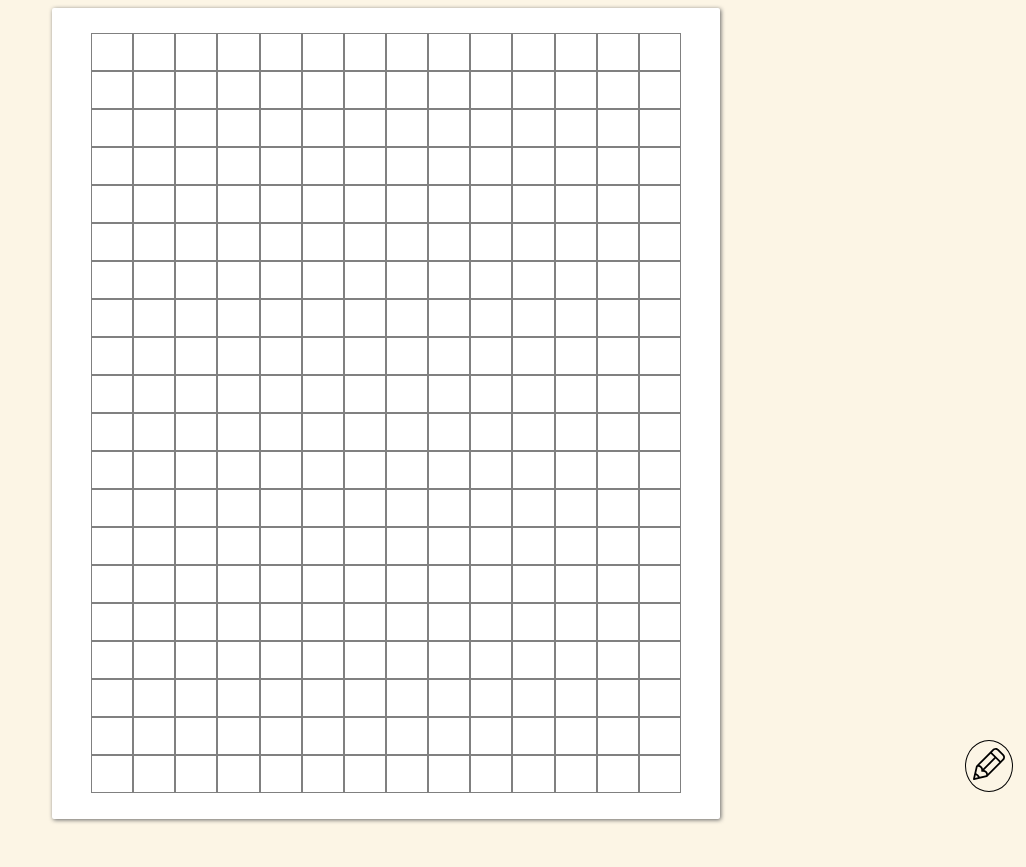
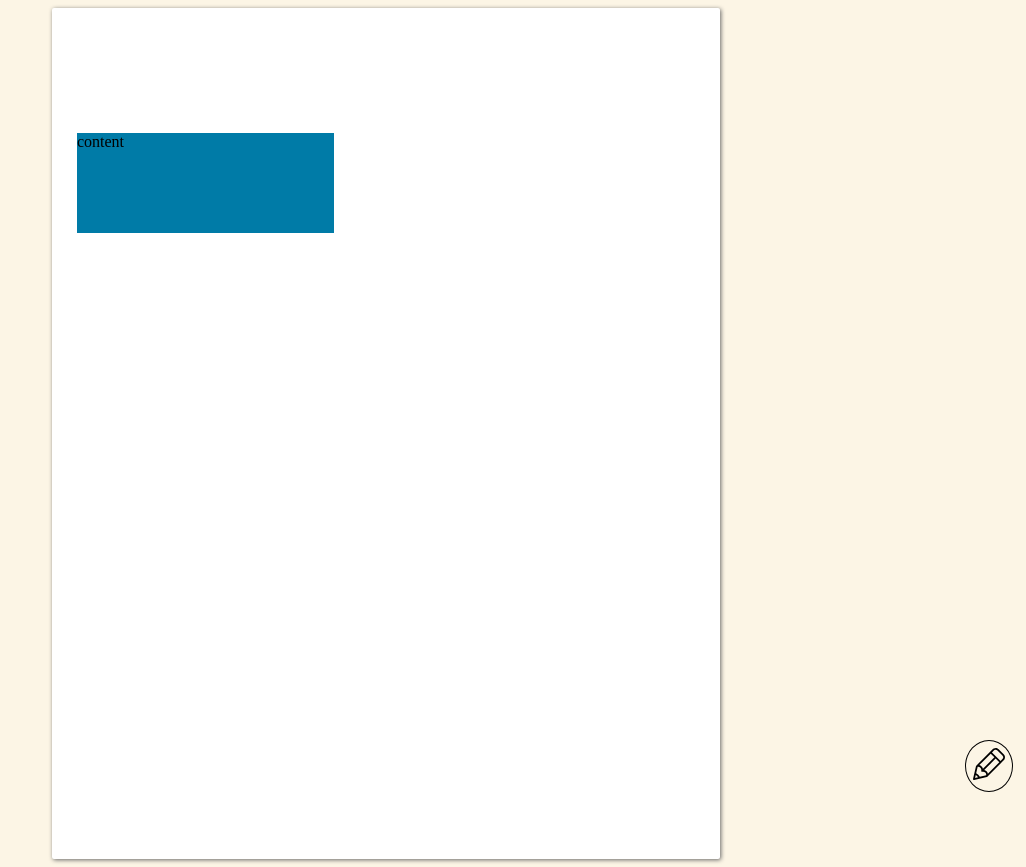
Before and after one commit to Guillamoure/character-finder-v2, a React (Create React App) app: page / in a window 1280 px wide. Shown: the whole page, without its empty margins (254-1280 px from the left). Before the commit the page ends 827 px from the top, so only its background shows below. Built offline with nearby package versions, Linux system fonts and the light colour scheme.

Commit message:
grid areas using interpolations

```diff
--- /dev/null
+++ b/src/pages/CharacterSheet/CharacterData/AbiltyScores/index.js
@@ -0,0 +1,15 @@
+import React from "react";
+import "./index.scss";
+
+const AbilityScores = ({
+  str = 10,
+  dex = 10,
+  con = 10,
+  int = 10,
+  wis = 10,
+  cha = 10,
+}) => {
+  return <section id="ability-scores"> content</section>;
+};
+
+export default AbilityScores;
--- /dev/null
+++ b/src/pages/CharacterSheet/CharacterData/AbiltyScores/index.scss
@@ -0,0 +1,4 @@
+#ability-scores {
+    background-color: #007ba7;
+    grid-area: ability-score;
+}
--- a/src/pages/CharacterSheet/Grid/index.js
+++ b/src/pages/CharacterSheet/Grid/index.js
@@ -2,23 +2,17 @@ import React from "react";
 import "./index.scss";
 import GridTile from "./GridTile";
 
-const Grid = ({ width, editMode }) => {
+const Grid = ({ editMode }) => {
   const [selectedGridTile, toggleSelectedGridTile] = React.useState(null);
 
-  const rowSquares = 20;
-  const colSquares = 14;
+  const rowSquares = 16;
+  const colSquares = 12;
 
-  const squareStyle = {
-    height: `${window.innerHeight / rowSquares - 2}px`,
-    width: `${parseInt(width) / colSquares - 2}px`,
-  };
-  console.log(width);
-
-  const hover = () => {
-    if (editMode) {
-      squareStyle.background = "tan";
-    }
-  };
+  // const hover = () => {
+  //   if (editMode) {
+  //     squareStyle.background = "tan";
+  //   }
+  // };
 
   const gridRender = () => {
     const grid = [];
@@ -26,7 +20,6 @@ const Grid = ({ width, editMode }) => {
       grid.push(
         <GridTile
           index={i}
-          squareStyle={squareStyle}
           editMode={editMode}
           toggleSelectedGridTile={toggleSelectedGridTile}
           selectedGridTile={selectedGridTile}
--- a/src/pages/CharacterSheet/Grid/index.scss
+++ b/src/pages/CharacterSheet/Grid/index.scss
@@ -2,7 +2,8 @@
     border: 1px solid grey;
     background-color: white;
     display: inline-block;
-    box-sizing: border-box
+    box-sizing: border-box;
+    grid-area: square;
 }
 
 #grid {
--- a/src/pages/CharacterSheet/index.js
+++ b/src/pages/CharacterSheet/index.js
@@ -2,6 +2,8 @@ import React from "react";
 import "./index.scss";
 import Grid from "./Grid";
 import EditToggle from "./EditToggle";
+import AbilityScores from "./CharacterData/AbiltyScores";
+import GridTile from "./Grid/GridTile";
 
 const CharacterSheet = () => {
   // if the edit button is clicked, enter edit mode
@@ -11,16 +13,117 @@ const CharacterSheet = () => {
   // activate hovering, which should display the grid
   // and the plus button to create a new bubble
   const [hovering, toggleHovering] = React.useState(false);
+  const [spacing, updateSpacing] = React.useState({
+    grids: { w: 12, h: 16 },
+    dimensions: {
+      h: window.innerHeight,
+      w: (window.innerHeight / 11) * 8.5,
+    },
+    taken: [{ rowS: 2, rowE: 3, colS: 0, colE: 4, name: "ability-score" }],
+    areas: [],
+  });
+
+  React.useEffect(() => {
+    console.log(spacing.areas.length);
+    if (
+      !spacing.areas.length ||
+      spacing.areas.length !== spacing.grids.h ||
+      spacing.areas[0] ||
+      spacing.areas[0].length !== spacing.grids.w
+    ) {
+      console.log(";lasdjkfg");
+      let areas = [];
+      let count = 0;
+      for (let i = 0; i < spacing.grids.h; i++) {
+        let row = [];
+        for (let j = 0; j < spacing.grids.w; j++) {
+          row.push(`square${count}`);
+          ++count;
+        }
+        areas.push(row);
+      }
+      areas = addTakenFieldsToAreas([...areas]);
+      console.log(areas);
+      updateSpacing({ ...spacing, areas });
+    }
+  }, []);
+
+  React.useEffect(() => {
+    console.log(spacing.areas[0]?.join(" "));
+    let areas = [...spacing.areas];
+    if (!areas.length) {
+      return;
+    }
+    areas = addTakenFieldsToAreas([...areas]);
+    updateSpacing({ ...spacing, areas });
+  }, [spacing.taken]);
+
+  const addTakenFieldsToAreas = (areas) => {
+    spacing.taken.forEach((x) => {
+      for (let i = x.rowS; i <= x.rowE; i++) {
+        for (let j = x.colS; j <= x.colE; j++) {
+          areas[i][j] = x.name;
+        }
+      }
+    });
+    return areas;
+  };
+
+  const calcAreas = () => {
+    if (!spacing.areas.length) {
+      return "";
+    }
+    let string = "";
+    spacing.areas.forEach((x) => {
+      string += `'${x.join(" ")}'`;
+    });
+    console.log(string);
+    return string;
+  };
 
   let style = {
-    height: `${window.innerHeight}`,
-    width: `${(window.innerHeight / 11) * 8.5}px`,
+    minHeight: `${spacing.dimensions.h}px`,
+    width: `${spacing.dimensions.w}px`,
+    gridTemplateRows: `repeat(${spacing.grids.h}, 1fr)`,
+    gridTemplateColumns: `repeat(${spacing.grids.w}, 1fr)`,
+    gridTemplateAreas: calcAreas(),
+  };
+
+  const track = (e) => {
+    console.log(e.clientX, e.clientY);
+    console.log(e);
+    const elementWidthWithoutPadding =
+      e.target.offsetWidth - window.innerWidth * 0.04;
+    const elementHeightWithoutPadding =
+      e.target.offsetHeight - window.innerWidth * 0.04;
+    const space = {
+      left: e.target.offsetLeft + window.innerWidth * 0.02,
+      right:
+        e.target.offsetLeft + e.target.offsetWidth - window.innerWidth * 0.02,
+      top: e.target.offsetTop + window.innerWidth * 0.02,
+      bottom:
+        e.target.offsetTop + e.target.offsetHeight - window.innerWidth * 0.02,
+    };
+    console.log(space);
+    if (e.target.id === "base-grid") {
+      console.log(e.target.id);
+      if (e.clientX >= space.left && e.clientX <= space.right) {
+        console.log(
+          `${(e.clientX - space.left) / elementWidthWithoutPadding}%`
+        );
+        if (e.clientY >= space.top && e.clientY <= space.bottom) {
+          console.log(
+            `${(e.clientY - space.top) / elementHeightWithoutPadding}%`
+          );
+        }
+      }
+    }
   };
 
   return (
-    <main style={style}>
-      <Grid width={style.width} editMode={editMode} />
+    <main style={style} id="base-grid" onClick={track}>
       <EditToggle toggleEditMode={toggleEditMode} editMode={editMode} />
+      <AbilityScores />
     </main>
   );
 };
--- a/src/pages/CharacterSheet/index.scss
+++ b/src/pages/CharacterSheet/index.scss
@@ -5,3 +5,8 @@ main {
     padding: 2%;
     border-radius: 2px;
 }
+
+#base-grid {
+    display: grid;
+
+}
```
